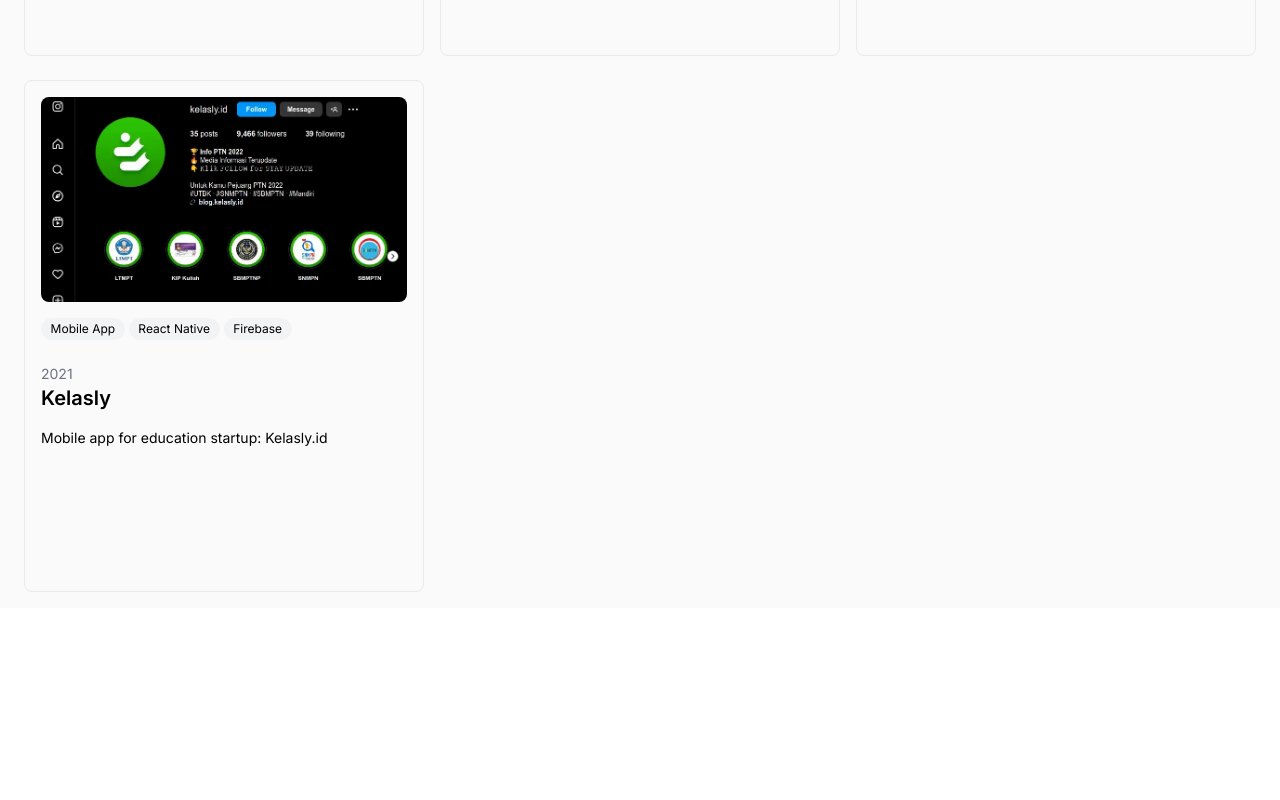
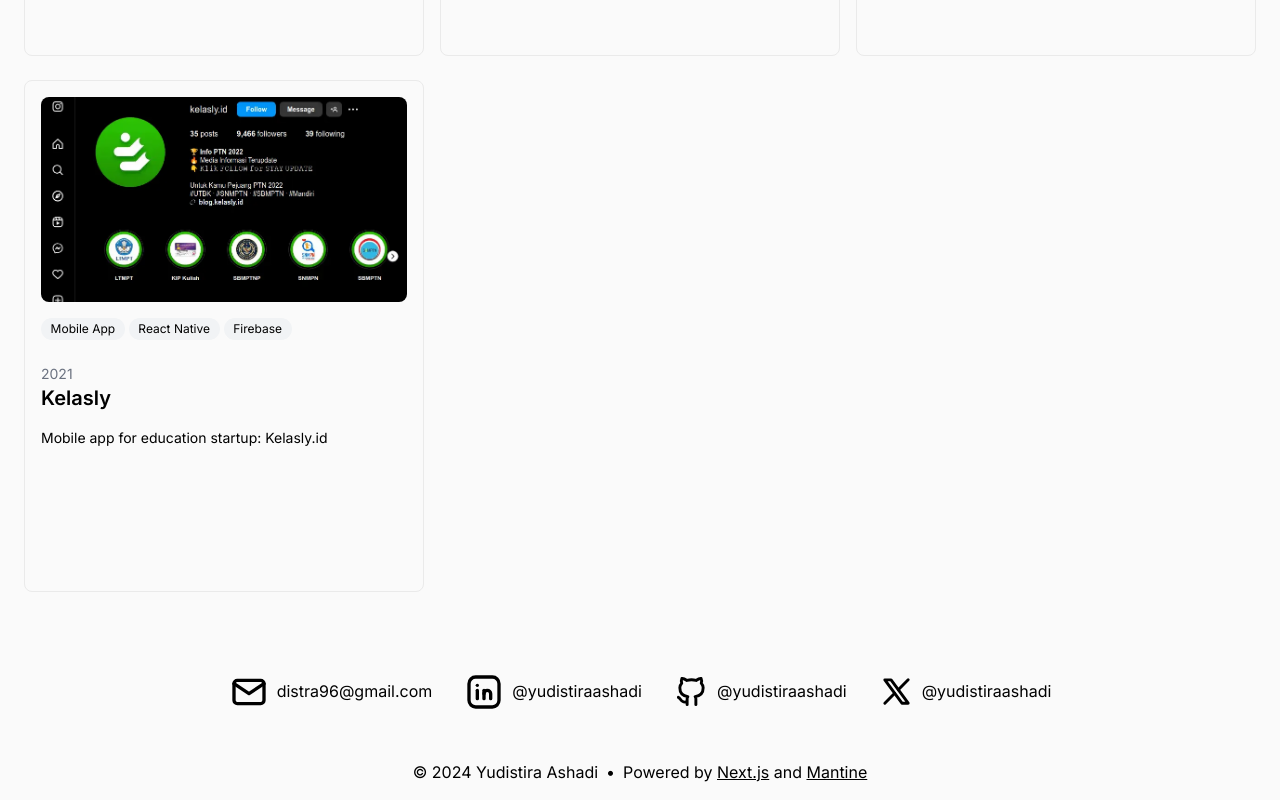
Before and after one commit to yudistiraashadi/portfolio-next-js, a Next.js app: page /portfolio in a window 1280 px wide. Shown: the part 2952-3752 px from the top of the page. Before the commit the page ends 3560 px from the top, so only its background shows below. Built offline with nearby package versions, Linux system fonts and the light colour scheme.

Commit message:
update footer

```diff
--- a/src/app/layout.tsx
+++ b/src/app/layout.tsx
@@ -30,7 +30,10 @@
   children: React.ReactNode;
 }>) {
   return (
-    <html lang="en">
+    <html
+      lang="en"
+      className="scroll-smooth selection:bg-yellow-300 selection:text-yellow-900"
+    >
       <head>
         <ColorSchemeScript defaultColorScheme="dark" />
       </head>
--- a/src/components/appshell.tsx
+++ b/src/components/appshell.tsx
@@ -1,10 +1,19 @@
 "use client";
 
+import { useMemo } from "react";
 import { AppShell, rem, Button, NavLink, Box, Burger } from "@mantine/core";
 import { useHeadroom, useDisclosure } from "@mantine/hooks";
 import Image from "next/image";
 import Link from "next/link";
 import { usePathname } from "next/navigation";
+import {
+  IconBrandLinkedin,
+  IconBrandGithub,
+  IconBrandX,
+  IconMail,
+} from "@tabler/icons-react";
+
+import { Container } from "@/components/container";
 
 import dynamic from "next/dynamic";
 const ToggleTheme = dynamic(() => import("./theme"));
@@ -15,6 +24,31 @@
   const [opened, { toggle }] = useDisclosure();
   const pathname = usePathname();
   const pinned = useHeadroom({ fixedAt: 140 });
+
+  const currentYear = useMemo(() => new Date().getFullYear(), []);
+
+  const handleContacts = () => {
+    const contacts = document.getElementById("contacts");
+    if (contacts) {
+      contacts.scrollIntoView({ behavior: "smooth" });
+    }
+
+    // make contacts' border blink for 3 times with yellow color
+    const contactsBorder = document.getElementById("contacts")?.style;
+    if (contactsBorder) {
+      let count = 0;
+      const blink = setInterval(() => {
+        contactsBorder.border = `1px solid yellow`;
+        setTimeout(() => {
+          contactsBorder.border = `1px solid transparent`;
+        }, 500);
+        count++;
+        if (count === 3) {
+          clearInterval(blink);
+        }
+      }, 1000);
+    }
+  };
 
   return (
     <AppShell
@@ -100,13 +134,14 @@
               </Button>
               <Button
                 component={Link}
-                href="/contacts"
+                href="#contacts"
                 size="xs"
                 radius="xl"
-                variant={pathname.startsWith("/contacts") ? "filled" : "subtle"}
+                variant={"subtle"}
                 classNames={{
                   label: "text-black dark:text-inherit",
                 }}
+                onClick={handleContacts}
               >
                 Contacts
               </Button>
@@ -144,10 +179,12 @@
 
         <NavLink
           label="Contacts"
-          onClick={toggle}
+          onClick={() => {
+            toggle();
+            handleContacts();
+          }}
           component={Link}
-          href="/contacts"
-          active={pathname.startsWith("/contacts")}
+          href="#contacs"
         />
       </AppShell.Navbar>
 
@@ -157,6 +194,83 @@
       >
         {children}
       </AppShell.Main>
+
+      <footer className="w-full bg-zinc-50 dark:bg-black dark:text-white">
+        <Container className="mt-12 space-y-12 p-4">
+          {/* socials + contacts  */}
+          <div
+            id="contacts"
+            className="flex flex-col items-center justify-center space-y-6 rounded-lg lg:flex-row lg:space-x-8 lg:space-y-0"
+          >
+            <Link
+              href={"mailto:distra96@gmail.com"}
+              target="_blank"
+              rel="noopener noreferrer"
+              className="flex items-center space-x-2 duration-200 hover:text-yellow-500"
+            >
+              <IconMail size={40} />
+              <div>distra96@gmail.com</div>
+            </Link>
+
+            <Link
+              href={"https://www.linkedin.com/in/yudistiraashadi/"}
+              target="_blank"
+              rel="noopener noreferrer"
+              className="flex items-center space-x-2 duration-200 hover:text-yellow-500"
+            >
+              {/* edit the icon so that it resize bigger and glow when hoverring */}
+              <IconBrandLinkedin size={40} />
+              <div>@yudistiraashadi</div>
+            </Link>
+
+            <Link
+              href={"https://github.com/yudistiraashadi"}
+              target="_blank"
+              rel="noopener noreferrer"
+              className="flex items-center space-x-2 duration-200 hover:text-yellow-500"
+            >
+              <IconBrandGithub size={35} />
+              <div>@yudistiraashadi</div>
+            </Link>
+
+            <Link
+              href={"https://x.com/yudistiraashadi"}
+              target="_blank"
+              rel="noopener noreferrer"
+              className="flex items-center space-x-2 duration-200 hover:text-yellow-500"
+            >
+              <IconBrandX size={35} />
+              <div>@yudistiraashadi</div>
+            </Link>
+          </div>
+
+          {/* most bottom */}
+          <div className="flex flex-col items-center justify-center space-x-2 sm:flex-row">
+            <div>© {currentYear} Yudistira Ashadi</div>
+            <div>•</div>
+            <div>
+              Powered by{" "}
+              <Link
+                href={"https://nextjs.org/"}
+                target="_blank"
+                rel="noopener noreferrer"
+                className="underline duration-200 hover:text-yellow-500"
+              >
+                Next.js
+              </Link>{" "}
+              and{" "}
+              <Link
+                href={"https://mantine.dev/"}
+                target="_blank"
+                rel="noopener noreferrer"
+                className="underline duration-200 hover:text-yellow-500"
+              >
+                Mantine
+              </Link>
+            </div>
+          </div>
+        </Container>
+      </footer>
     </AppShell>
   );
 }
--- a/src/components/container.tsx
+++ b/src/components/container.tsx
@@ -1,7 +1,15 @@
-export function Container({ children }: { children: React.ReactNode }) {
+import { cn } from "@/utils/cn";
+
+export function Container({
+  children,
+  className,
+}: {
+  children: React.ReactNode;
+  className?: string;
+}) {
   return (
     <div className="flex h-full w-full items-center justify-center">
-      <div className="w-full max-w-7xl px-2">{children}</div>
+      <div className={cn("w-full max-w-7xl px-2", className)}>{children}</div>
     </div>
   );
 }
```
